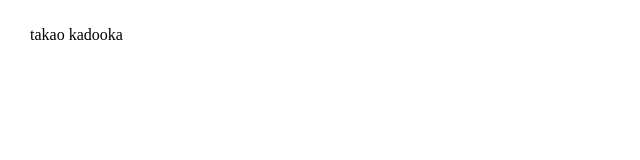
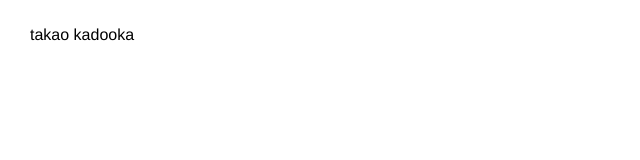
Before and after one commit to TakutoMU/TestSite002, a plain HTML site: page index.html in a window 1280 px wide. Shown: the full height of the page, 0-640 px from the left. Drawn offline with Linux system fonts and the light colour scheme.

Commit message:
Update style.css

```diff
--- a/style.css
+++ b/style.css
@@ -15,6 +15,7 @@ li {
 
 body {
   margin: 0;
+  font-family: gillsans,HiraginoKaku-W3-90msp-RKSJ-H,"Hiragino Kaku Gothic Pro","ヒラギノ角ゴ Pro W3","Osaka","ＭＳ Ｐゴシック","MS P ゴシック",Helvetica,Verdana,Arial,sans-serif
 }
 
 header {
```
